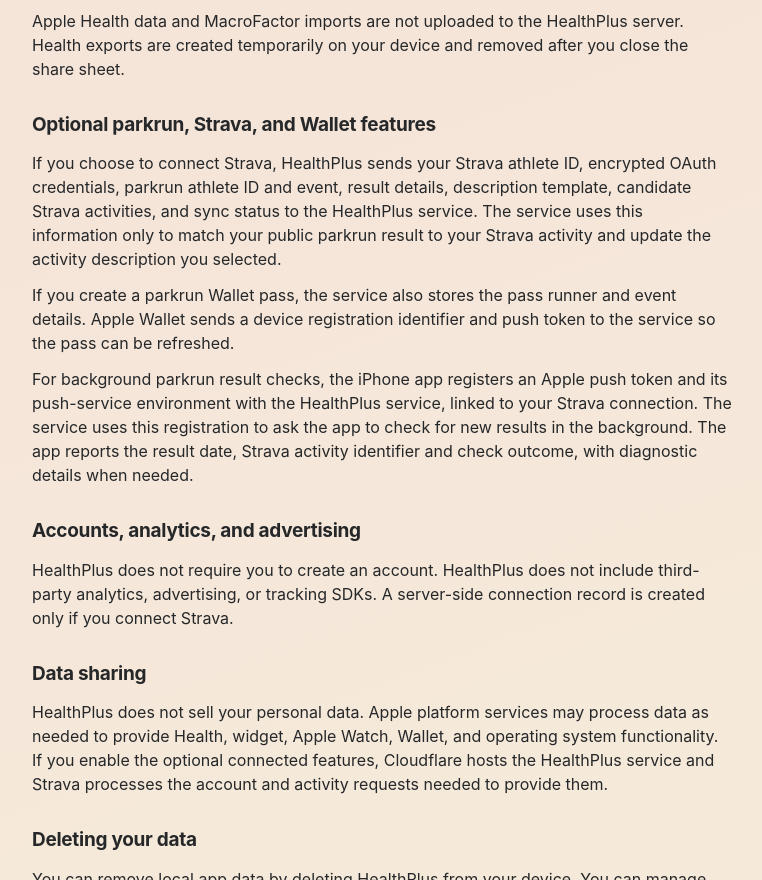
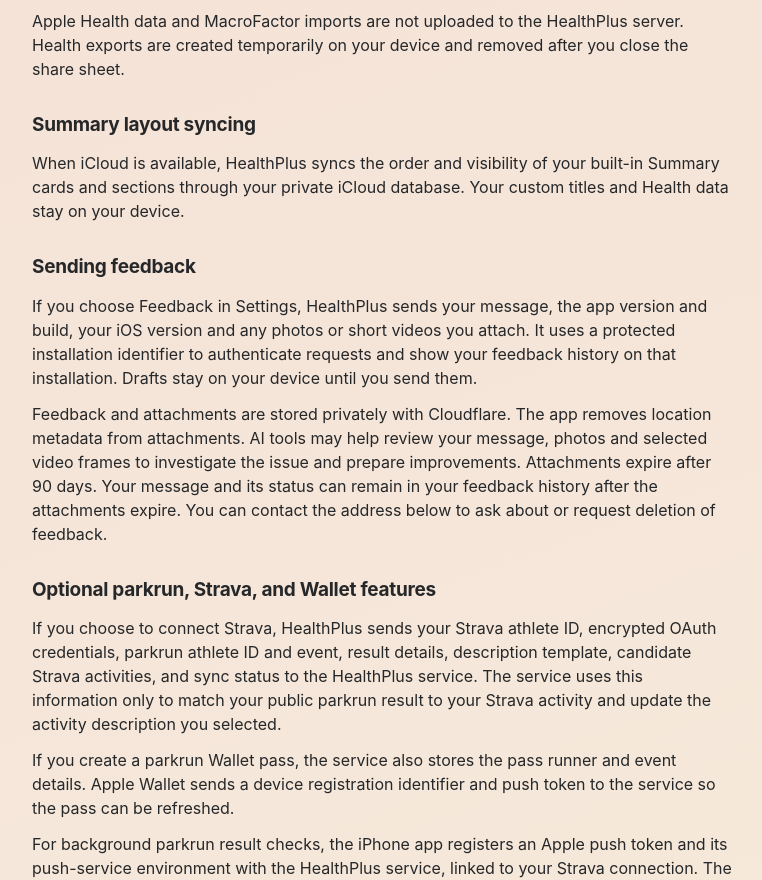
Before and after one commit to trstnthms/healthplus-site, a plain HTML site: page healthplus-privacy/index.html in a window 1280 px wide. Shown: the part 1282-2162 px from the top of the page, without its empty margins (258-1020 px from the left). Drawn offline with Linux system fonts and the light colour scheme.

Commit message:
Publish shared app website (89abb7ea3918)

```diff
--- a/healthplus-privacy/index.html
+++ b/healthplus-privacy/index.html
@@ -20,7 +20,7 @@
 <header class="document-header"><a class="brand" href="/healthplus-site/"><img src="/healthplus-site/assets/icon.png?v=e871a0c18d2a" width="36" height="36" alt="">HealthPlus</a></header>
 <main id="main" class="document-main"><h1>Privacy Policy</h1>
 <p class="lead">
-  Last updated: 20 October 2026
+  Last updated: 13 November 2026
 </p>
 
 <p>
@@ -89,6 +89,30 @@
   device and removed after you close the share sheet.
 </p>
 
+<h2>Summary layout syncing</h2>
+<p>
+  When iCloud is available, HealthPlus syncs the order and visibility of your
+  built-in Summary cards and sections through your private iCloud database.
+  Your custom titles and Health data stay on your device.
+</p>
+
+<h2>Sending feedback</h2>
+<p>
+  If you choose Feedback in Settings, HealthPlus sends your message, the app version
+  and build, your iOS version and any photos or short videos you attach.
+  It uses a protected installation identifier to authenticate requests and
+  show your feedback history on that installation. Drafts stay on your device
+  until you send them.
+</p>
+<p>
+  Feedback and attachments are stored privately with Cloudflare. The app
+  removes location metadata from attachments. AI tools may help review your
+  message, photos and selected video frames to investigate the issue and
+  prepare improvements. Attachments expire after 90 days. Your message and
+  its status can remain in your feedback history after the attachments expire.
+  You can contact the address below to ask about or request deletion of feedback.
+</p>
+
 <h2>Optional parkrun, Strava, and Wallet features</h2>
 <p>
   If you choose to connect Strava, HealthPlus sends your Strava athlete
```
